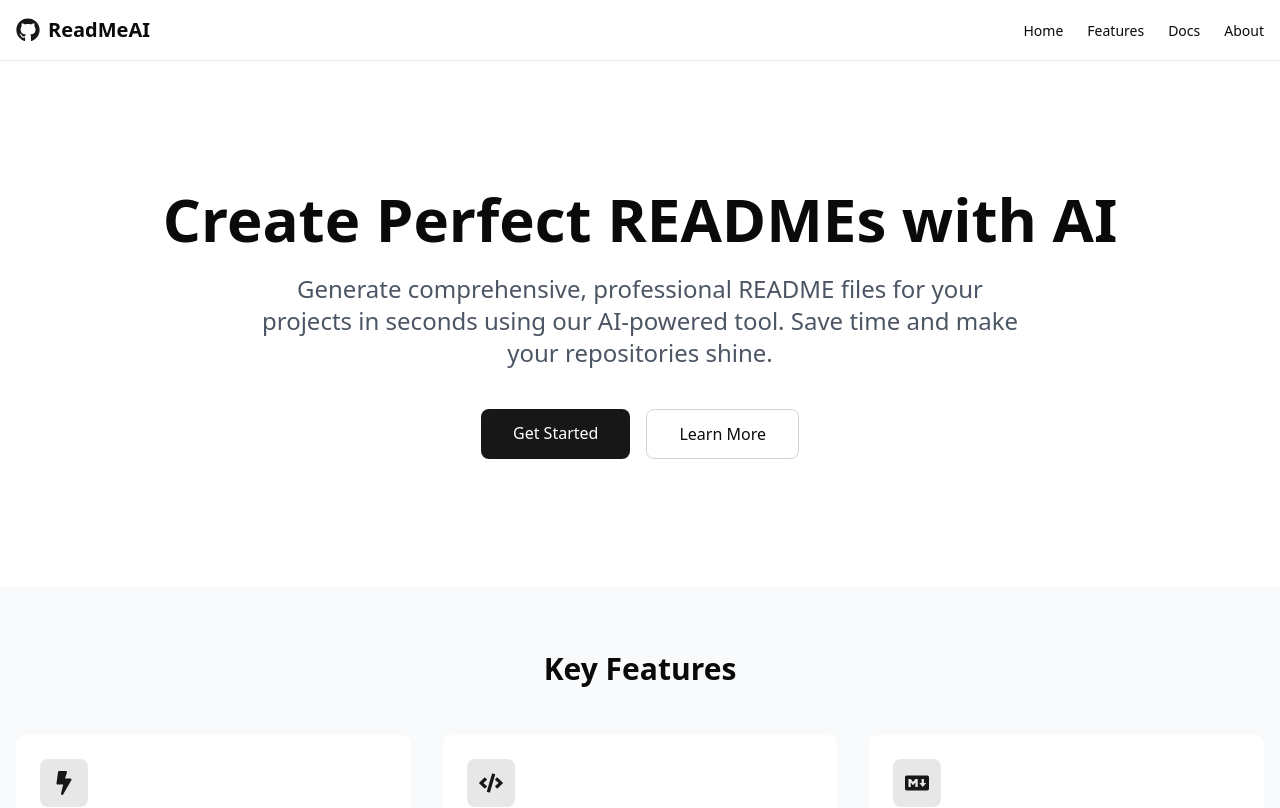
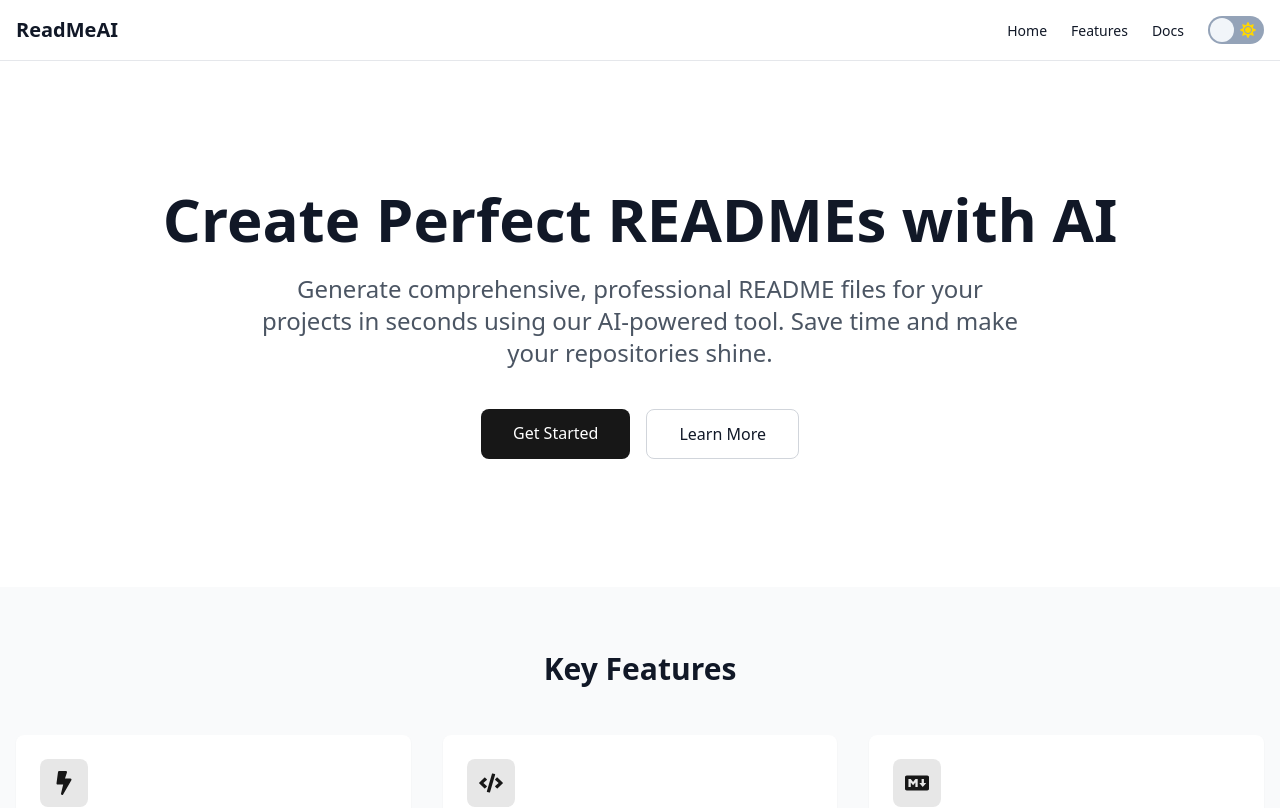
Before and after one commit to Kane-dylan/CookMe, a React (Vite) app: page / in a window 1280 px wide. Shown: the top 808 px of the page. Built offline with nearby package versions, Linux system fonts and the light colour scheme; no server answers.

Commit message:
toggle fucntion

```diff
--- a/index.html
+++ b/index.html
@@ -2,7 +2,7 @@
 <html lang="en">
   <head>
     <meta charset="UTF-8" />
-    <link rel="icon" type="image/svg+xml" href="`/logo_readme_icon.svg" />
+    <link rel="icon" type="image/svg+xml" href="/src/assets/logo_readme_icon.svg" />
     <meta name="viewport" content="width=device-width, initial-scale=1.0" />
     <title>CookMe</title>
   </head>
--- /dev/null
+++ b/src/Dashboard.jsx
@@ -0,0 +1,30 @@
+export default function Dashboard() {
+  return (
+    <div className="flex flex-col md:flex-row h-screen bg-gray-50 dark:bg-gray-900 overflow-hidden">
+      {/* Mobile Toggle Button */}
+      <button
+        onClick={toggleSidebar}
+        className="md:hidden fixed top-4 right-4 z-20 p-2 rounded-full bg-primary text-white shadow-lg"
+      >
+        {sidebarOpen ? <FaTimes /> : <FaBars />}
+      </button>
+
+      {/* Sidebar */}
+      <div
+        className={`
+          fixed inset-y-0 left-0 z-10 w-64 bg-white dark:bg-gray-800
+          transform ${sidebarOpen ? "translate-x-0" : "-translate-x-full"}
+          transition-transform duration-300 ease-in-out
+          md:relative md:translate-x-0 md:block
+          border-r border-gray-200 dark:border-gray-700 flex flex-col
+        `}
+      >
+        <div className="p-4 border-b border-gray-200 dark:border-gray-700">
+          <h1 className="text-md font-bold text-gray-600 dark:text-gray-400">
+            Welcome, {user.name}
+          </h1>
+        </div>
+      </div>
+    </div>
+  );
+}
--- a/src/Layout/Layout.jsx
+++ b/src/Layout/Layout.jsx
@@ -1,13 +1,33 @@
-import React from "react";
+import { useState, useEffect } from "react";
 import Navbar from "../components/Navbar";
 import { Outlet } from "react-router-dom";
 import Footer from "../Pages/Footer";
 
 const Layout = () => {
+  const [darkMode, setDarkMode] = useState(() => {
+    // Check localStorage or user's preference
+    const savedTheme = localStorage.getItem("theme");
+    return (
+      savedTheme === "dark" ||
+      (!savedTheme && window.matchMedia("(prefers-color-scheme: dark)").matches)
+    );
+  });
+
+  // Update theme when darkMode state changes
+  useEffect(() => {
+    if (darkMode) {
+      document.documentElement.classList.add("dark");
+      localStorage.setItem("theme", "dark");
+    } else {
+      document.documentElement.classList.remove("dark");
+      localStorage.setItem("theme", "light");
+    }
+  }, [darkMode]);
+
   return (
-    <div>
+    <div className="bg-white dark:bg-gray-900 text-gray-900 dark:text-gray-100 transition-colors duration-300">
       <main className="min-h-screen mx-auto overflow-hidden-clip">
-        <Navbar />
+        <Navbar darkMode={darkMode} setDarkMode={setDarkMode} />
         <Outlet />
         <Footer />
       </main>
--- a/src/components/Navbar.jsx
+++ b/src/components/Navbar.jsx
@@ -1,42 +1,123 @@
 import { Link } from "react-router-dom";
-import { FaGithub } from "react-icons/fa";
+import { FaBars, FaTimes } from "react-icons/fa";
+import ThemeToggle from "./ThemeToggle";
+import { useState, useEffect } from "react";
 
-export default function Navbar() {
+export default function Navbar({ darkMode, setDarkMode }) {
+  const [mobileMenuOpen, setMobileMenuOpen] = useState(false);
+  const [isMobile, setIsMobile] = useState(window.innerWidth < 768);
+
+  // Handle screen resize
+  useEffect(() => {
+    const handleResize = () => {
+      setIsMobile(window.innerWidth < 768);
+      // Close mobile menu when switching to desktop
+      if (window.innerWidth >= 768 && mobileMenuOpen) {
+        setMobileMenuOpen(false);
+      }
+    };
+
+    window.addEventListener("resize", handleResize);
+    return () => window.removeEventListener("resize", handleResize);
+  }, [mobileMenuOpen]);
+
   return (
-    <header className="border-b border-gray-200">
+    <>
+      <header className="border-b border-gray-200 dark:border-gray-700">
         <div className="container mx-auto px-4 py-4 flex justify-between items-center">
-        <div className="flex items-center space-x-2">
-          <FaGithub className="h-6 w-6 text-primary" />
+          <div className="flex items-center">
             <span className="font-bold text-xl">ReadMeAI</span>
           </div>
-        <nav>
-          <ul className="hidden md:flex space-x-6">
+
+          {/* Mobile menu button */}
+          <button
+            className="md:hidden text-gray-600 dark:text-gray-300 focus:outline-none p-2 rounded-md hover:bg-gray-100 dark:hover:bg-gray-700 transition-colors"
+            onClick={() => setMobileMenuOpen(!mobileMenuOpen)}
+            aria-label={mobileMenuOpen ? "Close menu" : "Open menu"}
+          >
+            {mobileMenuOpen ? (
+              <FaTimes className="h-5 w-5" />
+            ) : (
+              <FaBars className="h-5 w-5" />
+            )}
+          </button>
+
+          {/* Desktop Navigation with theme toggle */}
+          <nav className="hidden md:flex items-center">
+            <ul className="flex space-x-6 mr-6">
               <li>
-              <Link to="/" className="text-sm font-medium hover:text-primary">
+                <Link
+                  to="/"
+                  className="text-sm font-medium hover:text-primary transition-colors"
+                >
                   Home
                 </Link>
               </li>
               <li>
                 <a
                   href="#features"
-                className="text-sm font-medium hover:text-primary"
+                  className="text-sm font-medium hover:text-primary transition-colors"
                 >
                   Features
                 </a>
               </li>
               <li>
-              <a href="#" className="text-sm font-medium hover:text-primary">
+                <a
+                  href="https://github.com/Kane-dylan/Spyder-2.0.git"
+                  className="text-sm font-medium hover:text-primary transition-colors"
+                >
                   Docs
                 </a>
               </li>
+            </ul>
+            <div className="flex items-center">
+              <ThemeToggle darkMode={darkMode} setDarkMode={setDarkMode} />
+            </div>
+          </nav>
+        </div>
+
+        {/* Mobile Navigation Menu */}
+        {mobileMenuOpen && (
+          <div className="md:hidden py-4 px-4 bg-white/95 dark:bg-gray-800/95 backdrop-blur-sm border-t border-gray-200 dark:border-gray-700 animate-fadeIn">
+            <ul className="space-y-5">
               <li>
-              <a href="#" className="text-sm font-medium hover:text-primary">
-                About
+                <Link
+                  to="/"
+                  className="block text-sm font-medium text-gray-700 dark:text-gray-300 hover:text-primary transition-colors"
+                  onClick={() => setMobileMenuOpen(false)}
+                >
+                  Home
+                </Link>
+              </li>
+              <li>
+                <a
+                  href="#features"
+                  className="block text-sm font-medium text-gray-700 dark:text-gray-300 hover:text-primary transition-colors"
+                  onClick={() => setMobileMenuOpen(false)}
+                >
+                  Features
+                </a>
+              </li>
+              <li>
+                <a
+                  href="https://github.com/Kane-dylan/Spyder-2.0.git"
+                  className="block text-sm font-medium text-gray-700 dark:text-gray-300 hover:text-primary transition-colors"
+                  onClick={() => setMobileMenuOpen(false)}
+                >
+                  Docs
                 </a>
               </li>
             </ul>
-        </nav>
           </div>
+        )}
       </header>
+
+      {/* Mobile Fixed Theme Toggle */}
+      {isMobile && (
+        <div className="md:hidden fixed right-4 bottom-4 z-50 p-3 rounded-full bg-white/90 dark:bg-gray-800/90 shadow-lg backdrop-blur-sm hover:scale-105 transition-transform border border-gray-200 dark:border-gray-700">
+          <ThemeToggle darkMode={darkMode} setDarkMode={setDarkMode} />
+        </div>
+      )}
+    </>
   );
 }
--- a/src/components/ThemeToggle.jsx
+++ b/src/components/ThemeToggle.jsx
@@ -1,11 +1,51 @@
-import { useState } from "react";
+import { useState, useEffect } from "react";
 import Switch from "react-switch";
+import { FaSun, FaMoon } from "react-icons/fa";
 
 export default function ThemeToggle({ darkMode, setDarkMode }) {
+  // Track mobile state
+  const [isMobile, setIsMobile] = useState(window.innerWidth < 768);
+
+  // Update mobile state when window resizes
+  useEffect(() => {
+    const handleResize = () => {
+      setIsMobile(window.innerWidth < 768);
+    };
+
+    window.addEventListener("resize", handleResize);
+    return () => window.removeEventListener("resize", handleResize);
+  }, []);
+
   return (
     <div className="flex items-center">
-      <span className="mr-2">{darkMode ? "🌙 Dark" : "☀️ Light"}</span>
-      <Switch onChange={() => setDarkMode(!darkMode)} checked={darkMode} />
+      <Switch
+        onChange={() => setDarkMode(!darkMode)}
+        checked={darkMode}
+        onColor="#334155"
+        offColor="#94a3b8"
+        onHandleColor="#f1f5f9"
+        offHandleColor="#f1f5f9"
+        handleDiameter={isMobile ? 22 : 24}
+        uncheckedIcon={
+          <div
+            className="flex justify-center items-center h-full"
+            style={{ paddingRight: "2px" }}
+          >
+            <FaSun color="gold" size={isMobile ? 14 : 16} />
+          </div>
+        }
+        checkedIcon={
+          <div
+            className="flex justify-center items-center h-full"
+            style={{ paddingLeft: "2px" }}
+          >
+            <FaMoon color="#e2e8f0" size={isMobile ? 12 : 14} />
+          </div>
+        }
+        height={isMobile ? 26 : 28}
+        width={isMobile ? 50 : 56}
+        className="react-switch"
+      />
     </div>
   );
 }
```
Lines whose indentation alone changed are shown as unchanged.
